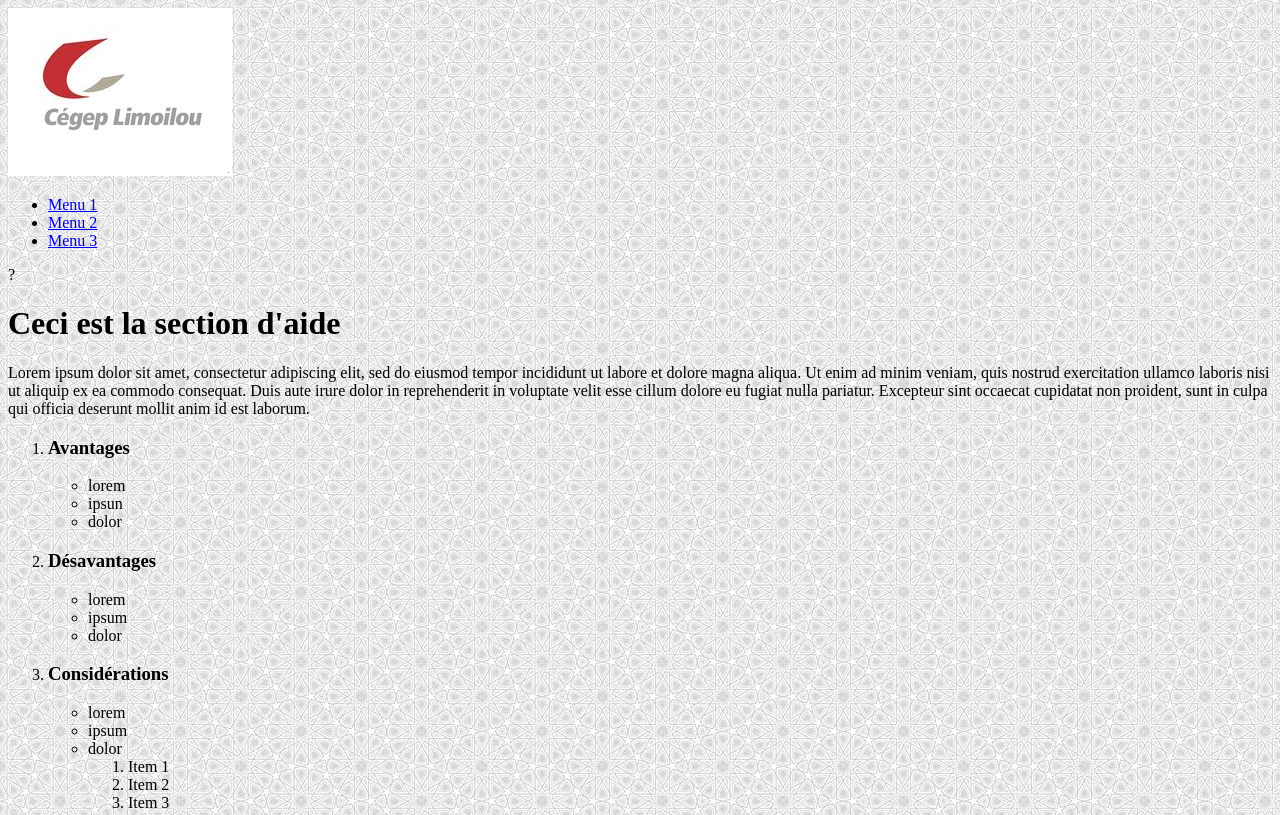
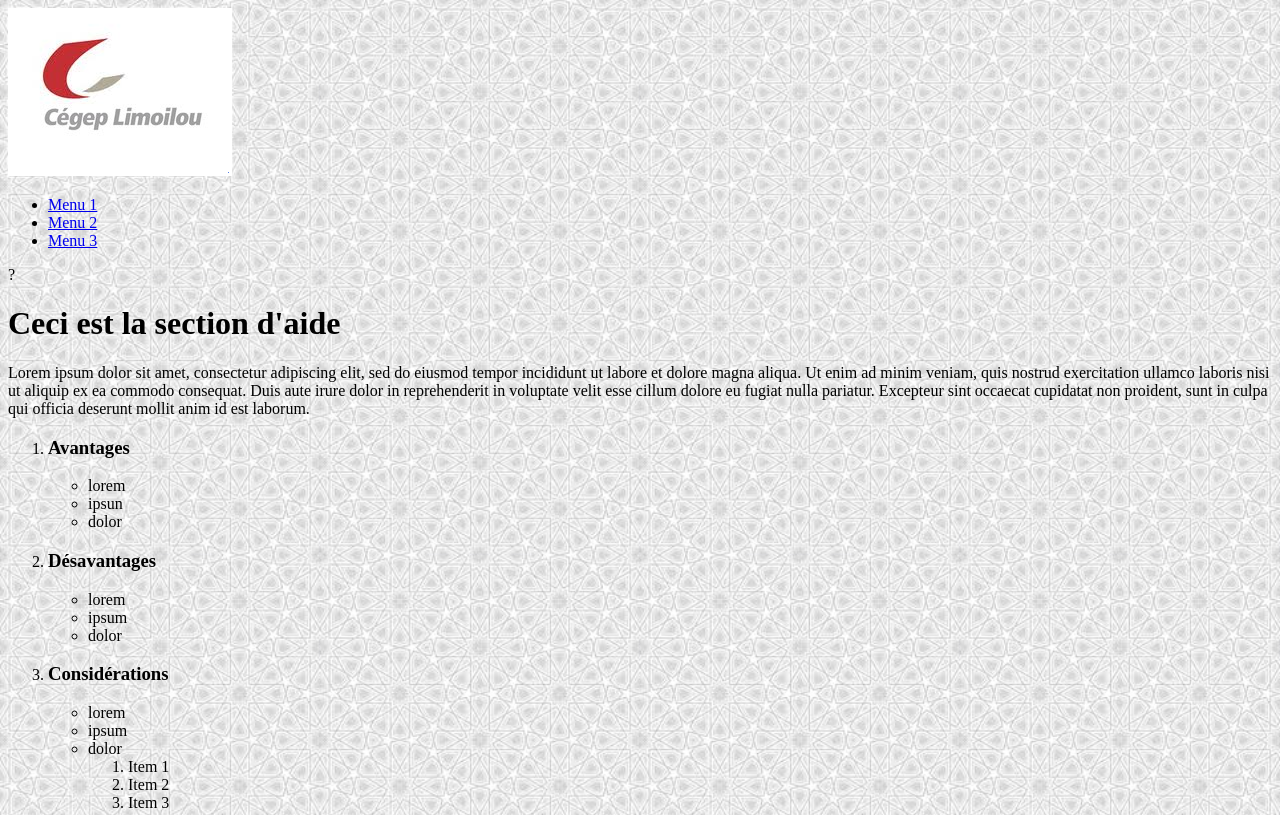
Before and after one commit to stormsaberporjects/tp2, a plain HTML site: page index.html in a window 1280 px wide. Shown: the top 815 px of the page. Drawn offline with Linux system fonts and the light colour scheme.

Commit message:
fmvmds vmn fnf

```diff
--- a/ressources/css/main.css
+++ b/ressources/css/main.css
@@ -3,6 +3,8 @@
 /* Divers */
 html{
     background-image: url("../Images/fond.jpeg");
+    background-repeat: repeat;
+    background-size: 25%;
 }
 
 /* Entête avec menu */
```
